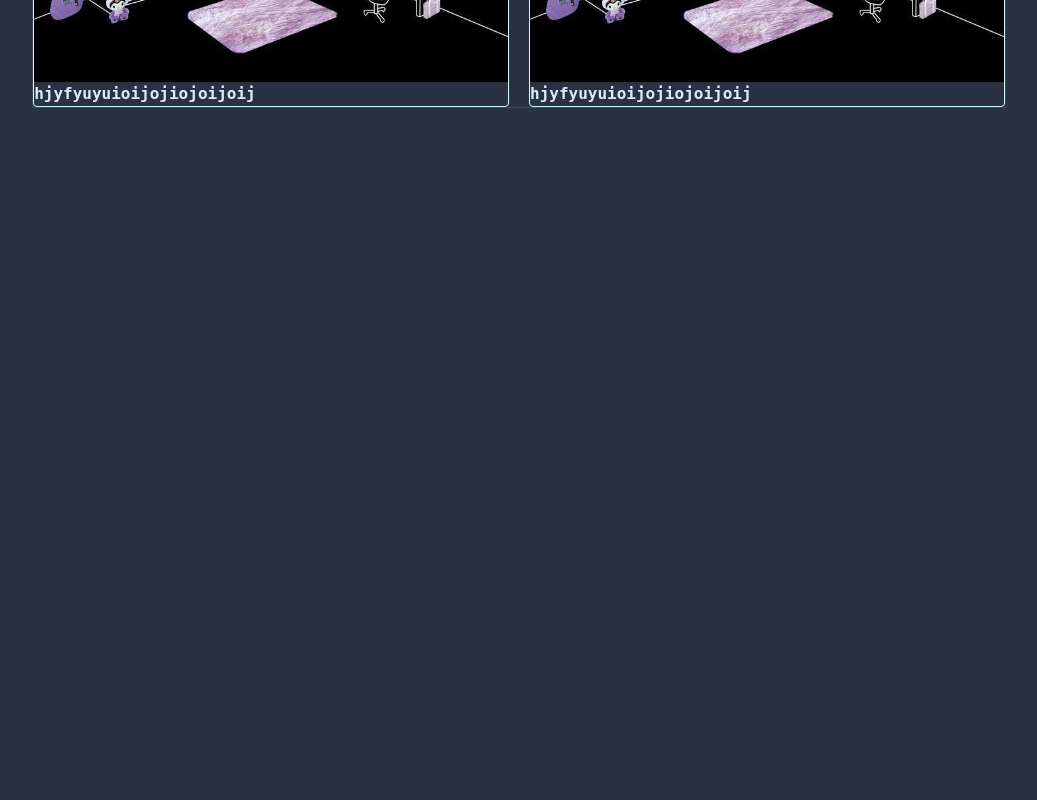
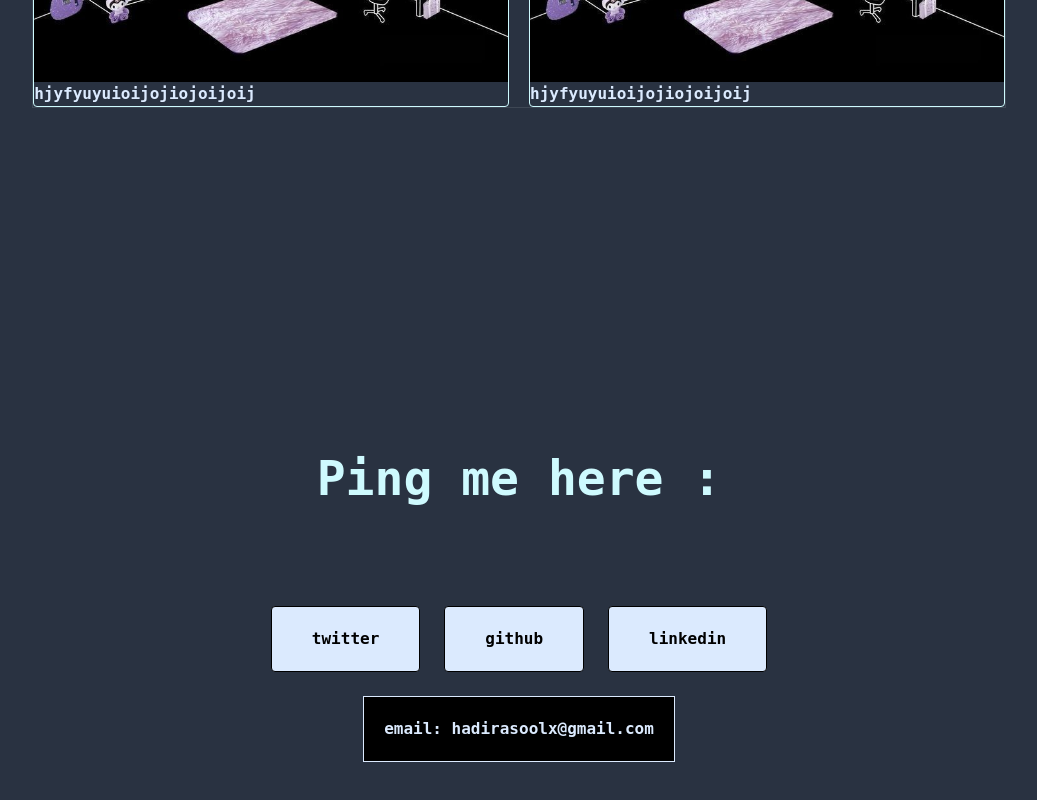
Before and after one commit to hadeedotjs/hello-portfolio, a React (Vite) app: page / in a window 1280 px wide. Shown: the part 2346-3146 px from the top of the page, without its empty margins (121-1158 px from the left). Before the commit the page ends 2514 px from the top, so only its background shows below. Built offline with nearby package versions, Linux system fonts and the light colour scheme.

Commit message:
completed lol

```diff
--- a/src/App.jsx
+++ b/src/App.jsx
@@ -6,6 +6,7 @@ import { Mobile } from './components/Mobile';
 import { Home } from './components/sections/Home';
 import { About } from './components/sections/About';
 import { Projects } from './components/sections/Projects';
+import { Contact } from './components/sections/Contact';
 
 
 function App() {
@@ -22,6 +23,7 @@ function App() {
       <Home></Home>
       <About></About>
       <Projects></Projects>
+      <Contact></Contact>
       </div>
 
     </div>
--- a/src/components/sections/Contact.jsx
+++ b/src/components/sections/Contact.jsx
@@ -0,0 +1,24 @@
+export const Contact = () => {
+    return <section id="contact" className="min-h-screen flex flex-col gap-6 justify-center items-center py-10 ">
+
+        <h1 className="text-2xl md:text-5xl text-cyan-100 py-20">
+            Ping me here :
+        </h1>
+        <div className="flex justify-center items-center text-black gap-6">
+        <a href="https://x.com/hanzaladotjs" className="border border-4xl rounded bg-blue-100 px-10 py-5" >
+            twitter
+        </a>
+        <a href="https://github.com/hadeedotjs" className="border border-4xl rounded bg-blue-100 px-10 py-5">
+            github
+        </a>
+        <a href="https://www.linkedin.com/in/hadeedotjs/" className="border border-4xl rounded bg-blue-100 px-10 py-5">
+            linkedin
+        </a>
+        </div>
+
+        <a className="border bg-black text-blue-100 p-5 ">
+           email: hadirasoolx@gmail.com
+        </a>
+
+    </section>
+}
```
